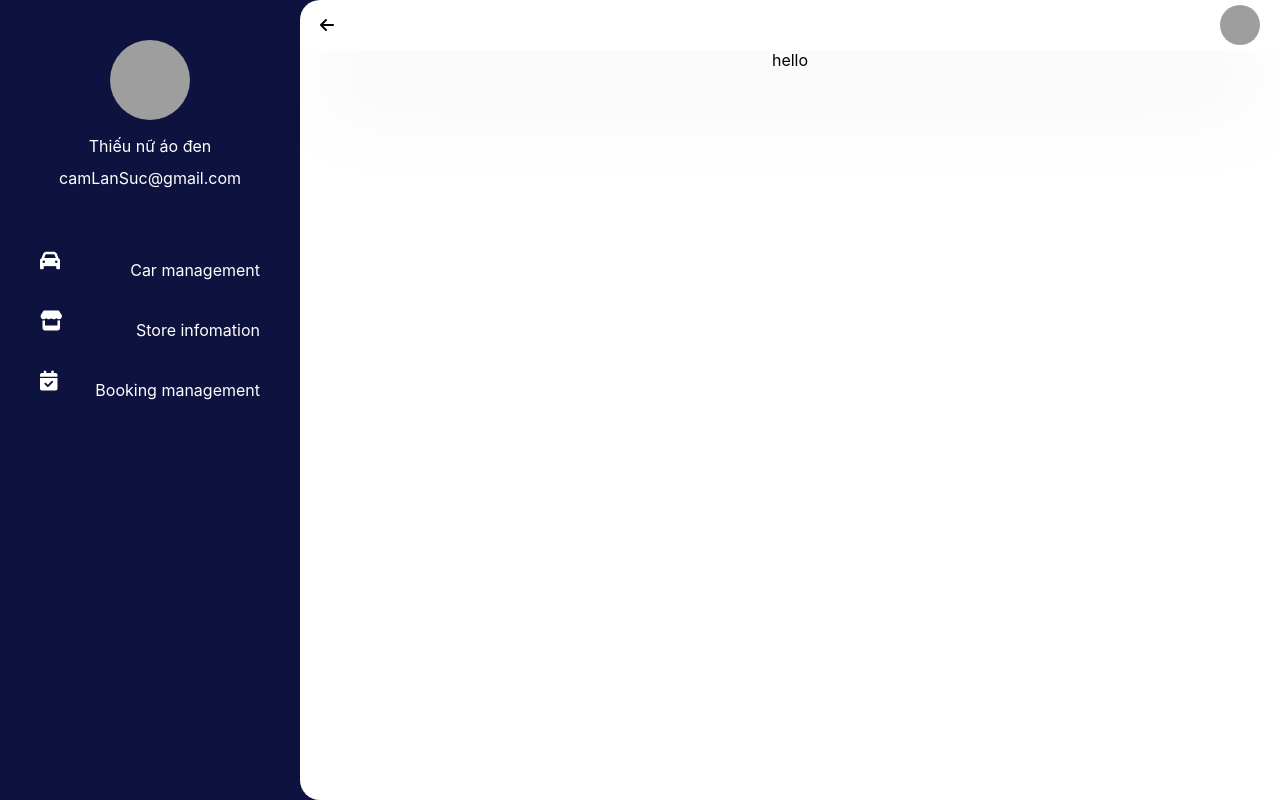
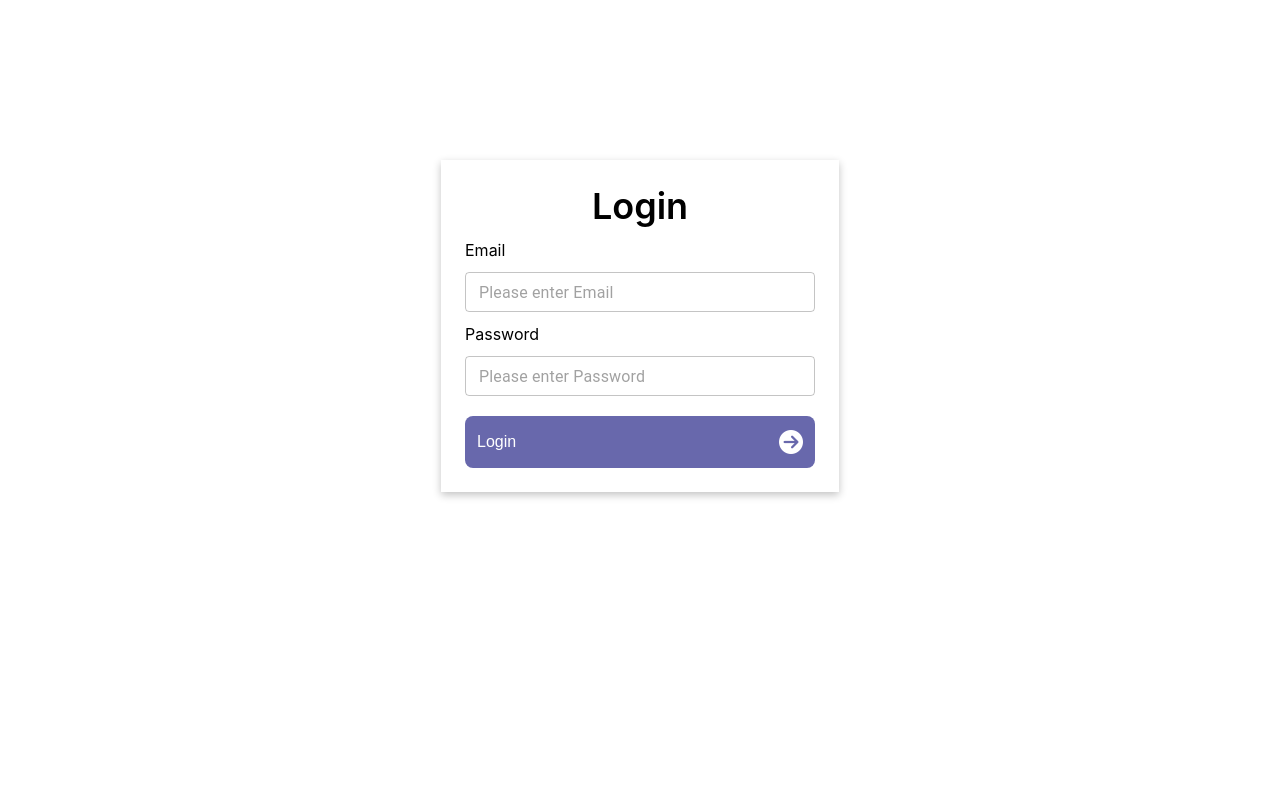
Before and after one commit to nhatduy209/AdminCarstoreWeb, a React (Create React App) app in the folder admincarstore/: page /login in a window 1280 px wide. Built offline with nearby package versions, Linux system fonts and the light colour scheme; grey boxes are pictures that could not be loaded.

Commit message:
login ui

```diff
--- a/admincarstore/package.json
+++ b/admincarstore/package.json
@@ -16,6 +16,7 @@
     "@testing-library/user-event": "^12.1.10",
     "axios": "^0.24.0",
     "eslint": "7.11.0",
+    "material-design-icons": "^3.0.1",
     "node-sass": "^5.0.0",
     "react": "^17.0.2",
     "react-dom": "^17.0.2",
--- a/admincarstore/src/App.js
+++ /dev/null
@@ -1,27 +0,0 @@
-/* eslint-disable react/react-in-jsx-scope */
-import './App.scss';
-import { useState } from 'react';
-import Navigator from './component/navigator/Navidator';
-import Header from './component/header/Header';
-import {useSelector} from 'react-redux';
-
-function App() {
-  const [isOpen, setIsOpen] = useState(false);
-  const account = useSelector(state => state.AccountReducer);
-  // const dispatch = useDispatch();
-  console.log('HELLO ', account);
-  console.log(isOpen);
-  return (
-    <div className="App">
-      <div className='main-layout'>
-        <Navigator/>
-        <div className='main-page'>
-          {Header(setIsOpen,isOpen)}
-          hello
-        </div>
-      </div>
-    </div>
-  )
-}
-
-export default App;
--- a/admincarstore/src/App.scss
+++ /dev/null
@@ -1,19 +0,0 @@
-.App {
-  text-align: center;
-  background-color: rgb(14, 18, 62);
-  height: 100vh;
-  position: relative;
-  .main-layout{
-    background-color: rgb(14, 18, 62);
-    padding-left: 300px;
-    height: 100%;
-    display: flex;
-    overflow: hidden;
-  }
-  .main-page {
-    width: 100%;
-    margin-top: 50px;
-    border-radius: 0 0 0 20px;
-    background-color: #fff;
-  }
-}
--- a/admincarstore/src/component/header/Header.js
+++ b/admincarstore/src/component/header/Header.js
@@ -1,12 +1,14 @@
 /* eslint-disable react/react-in-jsx-scope */
 import './style.scss';
+import { Icon } from '@mui/material';
 
 const Header = (toggleDrawer,isOpen) => {
   return (
     <div className="header-container">
         <div className='header-content'>
-        {/* <i className={isOpen ? 'fas fa-arrow-left' : 'fas fa-arrow-right'}></i> */}
-        <i className={!isOpen ? 'fas fa-arrow-left' : 'fas fa-arrow-right'} onClick={() => toggleDrawer(!isOpen)}></i>
+        <Icon baseClassName="fas"
+        className={!isOpen ? 'fas fa-angles-left' : 'fas fa-angles-right'}
+        onClick={() => toggleDrawer(!isOpen)} sx={{ fontSize: 30 }} />
         <img className='mini-avatar' src='https://i.ytimg.com/vi/bXUblyGMU8Q/hqdefault.jpg'></img>
         </div>
     </div>
--- a/admincarstore/src/index.js
+++ b/admincarstore/src/index.js
@@ -1,7 +1,7 @@
 import React from 'react';
 import ReactDOM from 'react-dom';
 import './index.css';
-import App from './App';
+import App from './pages/App';
 import reportWebVitals from './reportWebVitals';
 import '@fortawesome/fontawesome-free/css/all.min.css';
 import { BrowserRouter } from "react-router-dom";
@@ -9,13 +9,13 @@ import {store} from '../src/Redux/Store';
 import {Provider} from 'react-redux';
 
 ReactDOM.render(
-  <React.StrictMode>
+  <React.Fragment>
     <Provider store={store}>
     <BrowserRouter>
       <App />
     </BrowserRouter>
     </Provider>
-  </React.StrictMode>,
+  </React.Fragment>,
   document.getElementById('root'),
 );
 
--- /dev/null
+++ b/admincarstore/src/pages/App.js
@@ -0,0 +1,31 @@
+/* eslint-disable react/react-in-jsx-scope */
+import './App.scss';
+import HomeLayout from './home/HomeLayout';
+import Login from './login/Login';
+import {
+  Routes ,
+  Route,
+  Navigate
+} from "react-router-dom";
+
+function App() {
+  return (
+    <div className="App">
+      <Routes >
+        <Route
+          exact
+          path="/"
+          render={() => {
+              return (
+                <Navigate to="/login" />
+              )
+          }}
+        />
+        <Route exact path="/login" element={<Login/>} />
+        <Route exact path="/home" element={<HomeLayout/>} />
+      </Routes>
+    </div>
+  )
+}
+
+export default App;
--- /dev/null
+++ b/admincarstore/src/pages/App.scss
@@ -0,0 +1,5 @@
+.App {
+  text-align: center;
+  height: 100vh;
+  position: relative;
+}
--- /dev/null
+++ b/admincarstore/src/pages/home/HomeLayout.js
@@ -0,0 +1,20 @@
+/* eslint-disable react/react-in-jsx-scope */
+import './style.scss';
+import { useState } from 'react';
+import Navigator from '../../component/navigator/Navidator';
+import Header from '../../component/header/Header';
+
+const HomeLayout = () => {
+  const [isOpen, setIsOpen] = useState(false);
+  return (
+    <div className='main-layout'>
+        <Navigator/>
+        <div className='main-page'>
+          {Header(setIsOpen,isOpen)}
+          hello
+        </div>
+      </div>
+  )
+}
+
+export default HomeLayout;
--- /dev/null
+++ b/admincarstore/src/pages/home/style.scss
@@ -0,0 +1,13 @@
+.main-layout {
+  background-color: rgb(14, 18, 62);
+  padding-left: 300px;
+  height: 100%;
+  display: flex;
+  overflow: hidden;
+}
+.main-page {
+  width: 100%;
+  margin-top: 50px;
+  border-radius: 0 0 0 20px;
+  background-color: #fff;
+}
--- /dev/null
+++ b/admincarstore/src/pages/login/Login.js
@@ -0,0 +1,29 @@
+/* eslint-disable react/react-in-jsx-scope */
+import './style.scss';
+import {FormControl, OutlinedInput, Icon} from '@mui/material';
+
+const Login = () => {
+  return (
+    <div className="login-container">
+      <FormControl className="login-form">
+        <div className="login-title">Login</div>
+        <div className="login-form__title">Email</div>
+        <OutlinedInput
+          className="login-form__input"
+          placeholder="Please enter Email"
+        />
+        <div className="login-form__title">Password</div>
+        <OutlinedInput
+          className="login-form__input"
+          placeholder="Please enter Password"
+        />
+        <button className="login-form__button">
+          <div>Login</div>
+          <Icon baseClassName="fas" className="fa-circle-arrow-right" />
+        </button>
+      </FormControl>
+    </div>
+  );
+};
+
+export default Login;
--- /dev/null
+++ b/admincarstore/src/pages/login/style.scss
@@ -0,0 +1,37 @@
+.login {
+    &-container {
+        background-color: #fff;
+    }
+    &-title {
+        font-size: 36px;
+        font-weight: 600;
+    }
+    &-form{
+        margin-top: 20vh !important;
+        max-width: 350px;
+        width: 80%;
+        padding: 24px !important;
+        box-shadow: rgba(0, 0, 0, 0.24) 0px 3px 8px;
+        &__title {
+            text-align: left;
+            padding-block: 12px;
+        }
+        &__button{
+            color: #fff;
+            margin-top: 20px;
+            display: flex;
+            justify-content: space-between;
+            align-items: center;
+            height: 52px;
+            background-color: #6868ac;
+            border: none;
+            border-radius: 8px;
+            padding-inline: 12px;
+            font-size: medium;
+            cursor: pointer;
+        }
+        &__input {
+            height: 40px !important;
+        }
+    }
+}
```
Also changed, not shown: 1 other file (tests, documents, lock files or other folders).
